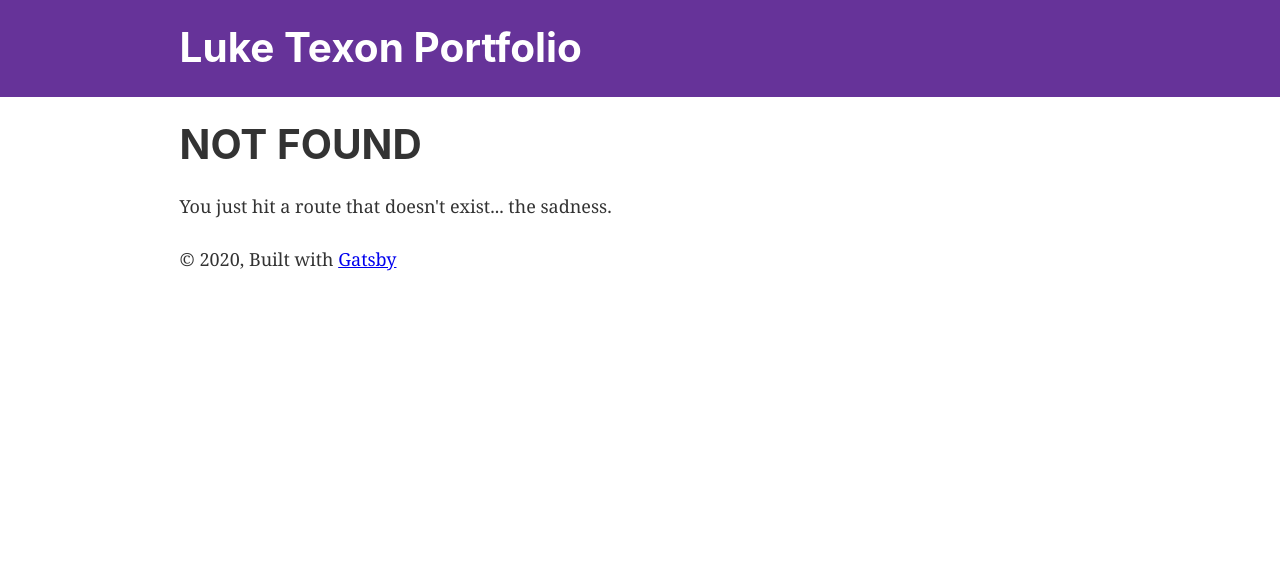
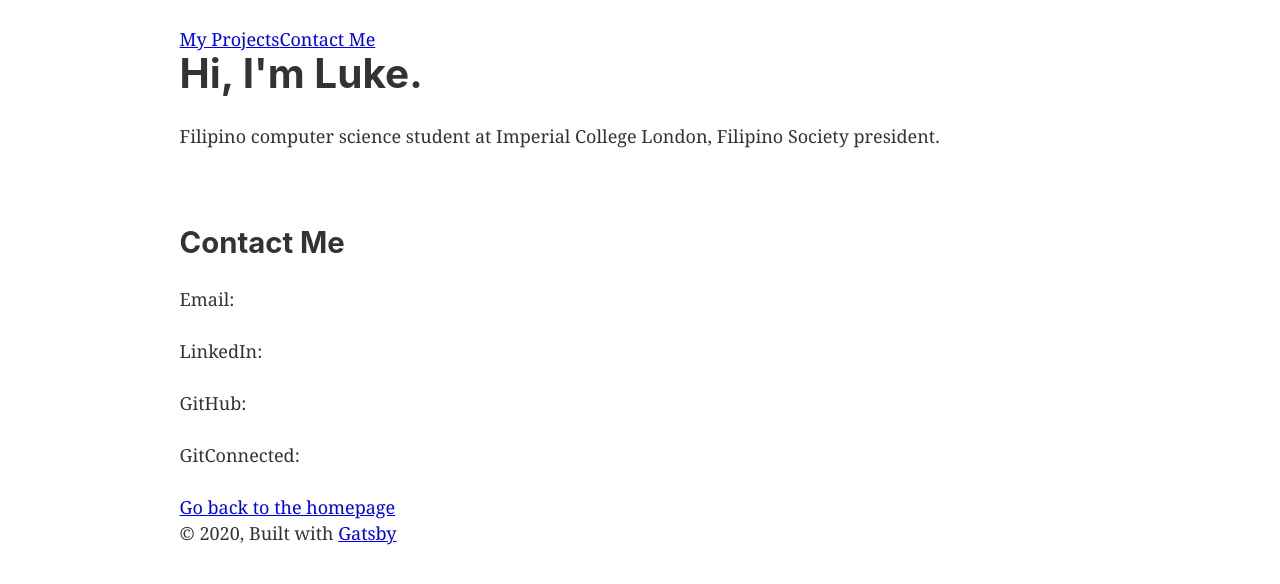
Before and after one commit to Luke-TE/personal-website, a Gatsby site: page /contact in a window 1280 px wide. Before the commit this address had no page. Built offline with nearby package versions, Linux system fonts and the light colour scheme; Gatsby itself is replaced by a stand-in of ours.

Commit message:
Added basic layout of website

```diff
--- a/package.json
+++ b/package.json
@@ -5,8 +5,11 @@
   "version": "0.1.0",
   "author": "Kyle Mathews <mathews.kyle@gmail.com>",
   "dependencies": {
+    "@emotion/core": "^10.0.28",
+    "@emotion/styled": "^10.0.27",
     "gatsby": "^2.23.10",
     "gatsby-image": "^2.4.8",
+    "gatsby-plugin-emotion": "^4.3.6",
     "gatsby-plugin-manifest": "^2.4.13",
     "gatsby-plugin-offline": "^3.2.12",
     "gatsby-plugin-react-helmet": "^3.3.5",
--- a/src/components/header.js
+++ b/src/components/header.js
@@ -1,11 +1,10 @@
-import { Link } from "gatsby"
-import PropTypes from "prop-types"
-import React from "react"
+import { Link } from 'gatsby';
+import PropTypes from 'prop-types';
+import React from 'react';
 
 const Header = ({ siteTitle }) => (
   <header
     style={{
-      background: `rebeccapurple`,
       marginBottom: `1.45rem`,
     }}
   >
@@ -16,7 +15,15 @@ const Header = ({ siteTitle }) => (
         padding: `1.45rem 1.0875rem`,
       }}
     >
-      <h1 style={{ margin: 0 }}>
+      <div
+        style={{
+          display: 'flex',
+        }}
+      >
+        <Link to="/">My Projects</Link>
+        <Link to="/contact/">Contact Me</Link>
+      </div>
+      {/* <h1 style={{ margin: 0 }}>
         <Link
           to="/"
           style={{
@@ -26,17 +33,22 @@ const Header = ({ siteTitle }) => (
         >
           {siteTitle}
         </Link>
-      </h1>
+      </h1> */}
+      <h1>Hi, I'm Luke.</h1>
+      <p>
+        Filipino computer science student at Imperial College London, Filipino
+        Society president.
+      </p>
     </div>
   </header>
-)
+);
 
 Header.propTypes = {
   siteTitle: PropTypes.string,
-}
+};
 
 Header.defaultProps = {
   siteTitle: ``,
-}
+};
 
-export default Header
+export default Header;
--- a/src/pages/projects.js
+++ b/src/pages/contact.jsx
@@ -4,13 +4,16 @@ import { Link } from "gatsby"
 import Layout from "../components/layout"
 import SEO from "../components/seo"
 
-const Projects = () => (
+const Contact = () => (
   <Layout>
-    <SEO title="Page two" />
-    <h1>Hi from the second page</h1>
-    <p>Welcome to page 2</p>
+    <SEO title="Contact Me" />
+    <h2>Contact Me</h2>
+    <p>Email: </p>
+    <p>LinkedIn: </p>
+    <p>GitHub: </p>
+    <p>GitConnected: </p>
     <Link to="/">Go back to the homepage</Link>
   </Layout>
 )
 
-export default Projects
+export default Contact
--- a/src/pages/index.js
+++ /dev/null
@@ -1,21 +0,0 @@
-import React from "react"
-import { Link } from "gatsby"
-
-import Layout from "../components/layout"
-import Image from "../components/image"
-import SEO from "../components/seo"
-
-const IndexPage = () => (
-  <Layout>
-    <SEO title="Home" />
-    <h1>Hi, I'm Luke.</h1>
-    <p>Filipino computer science student at Imperial College London, Filipino Society president.</p>
-    <div style={{ maxWidth: `300px`, marginBottom: `1.45rem` }}>
-      <Image />
-    </div>
-    <Link to="/projects/">Go to page 2</Link> <br />
-    <Link to="/using-typescript/">Go to "Using TypeScript"</Link>
-  </Layout>
-)
-
-export default IndexPage
```
Also changed, not shown: src/pages/index.jsx (added, +26 -0 lines), src/pages/404.jsx (renamed from src/pages/404.js), 1 other file.
